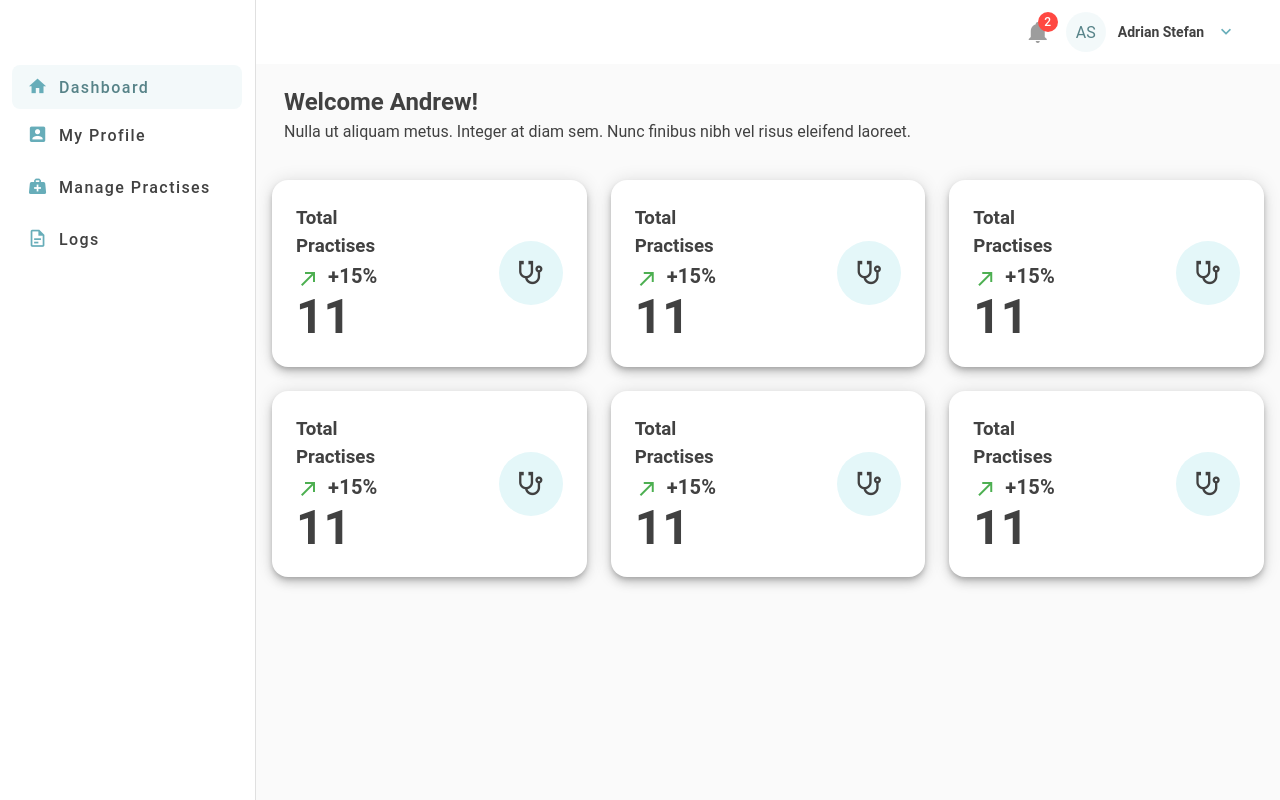
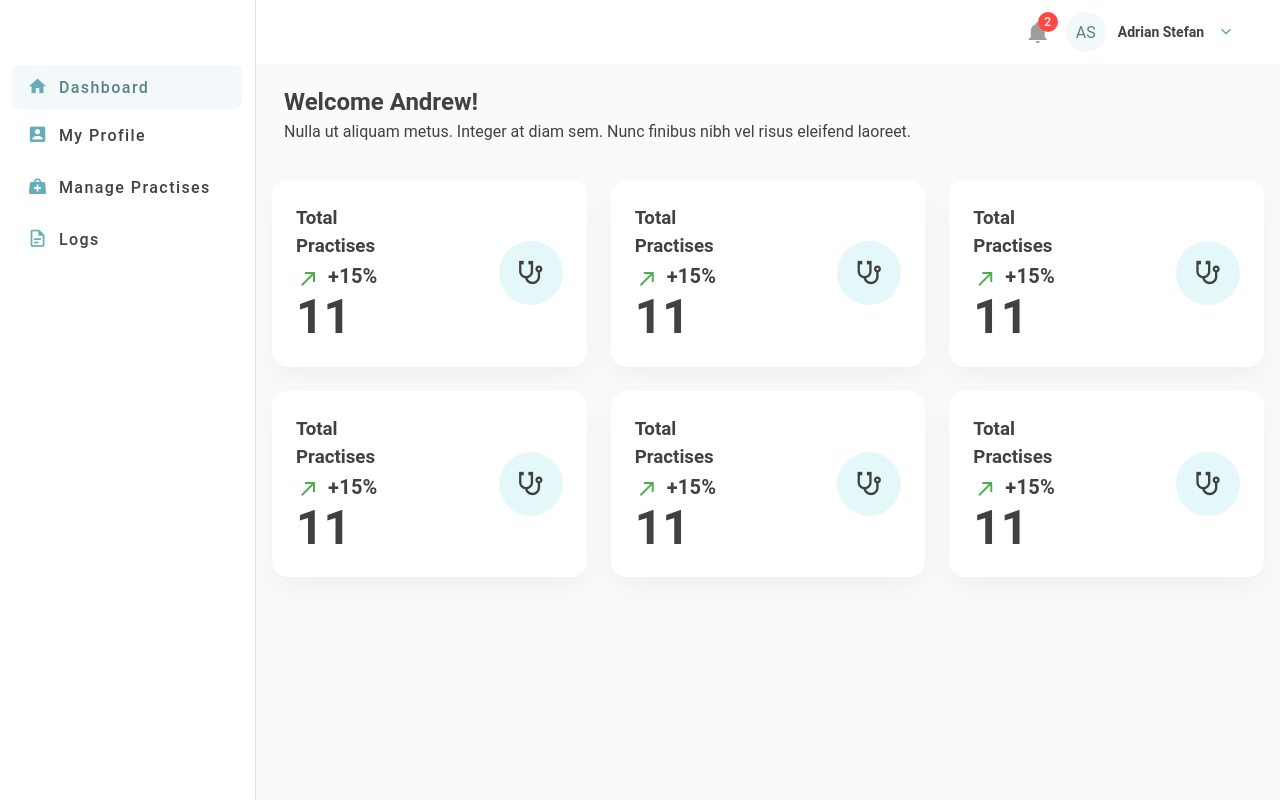
Before and after one commit to shailen-naidoo/bluegrass-digital-assessment, a Vue app: page / in a window 1280 px wide. Built offline with nearby package versions, Linux system fonts and the light colour scheme.

Commit message:
App.vue
* Using the box shadow from the Figma https://www.figma.com/design/qCXQ5ipAdYvtkQ0DKyhYrT/Frontend-WEB?node-id=203-11155&t=NGBFGrFF7Ex0tx7C-4

```diff
--- a/src/App.vue
+++ b/src/App.vue
@@ -118,9 +118,9 @@
             md="4"
           >
             <v-card
-              class="mx-auto pa-2 elevation-6"
+              class="mx-auto pa-2"
               max-width="344"
-              style="border-radius: 16px;"
+              style="border-radius: 16px; box-shadow: 0px 12px 24px -4px rgba(145, 158, 171, 0.12);"
             >
               <v-container>
                 <v-row>
```
